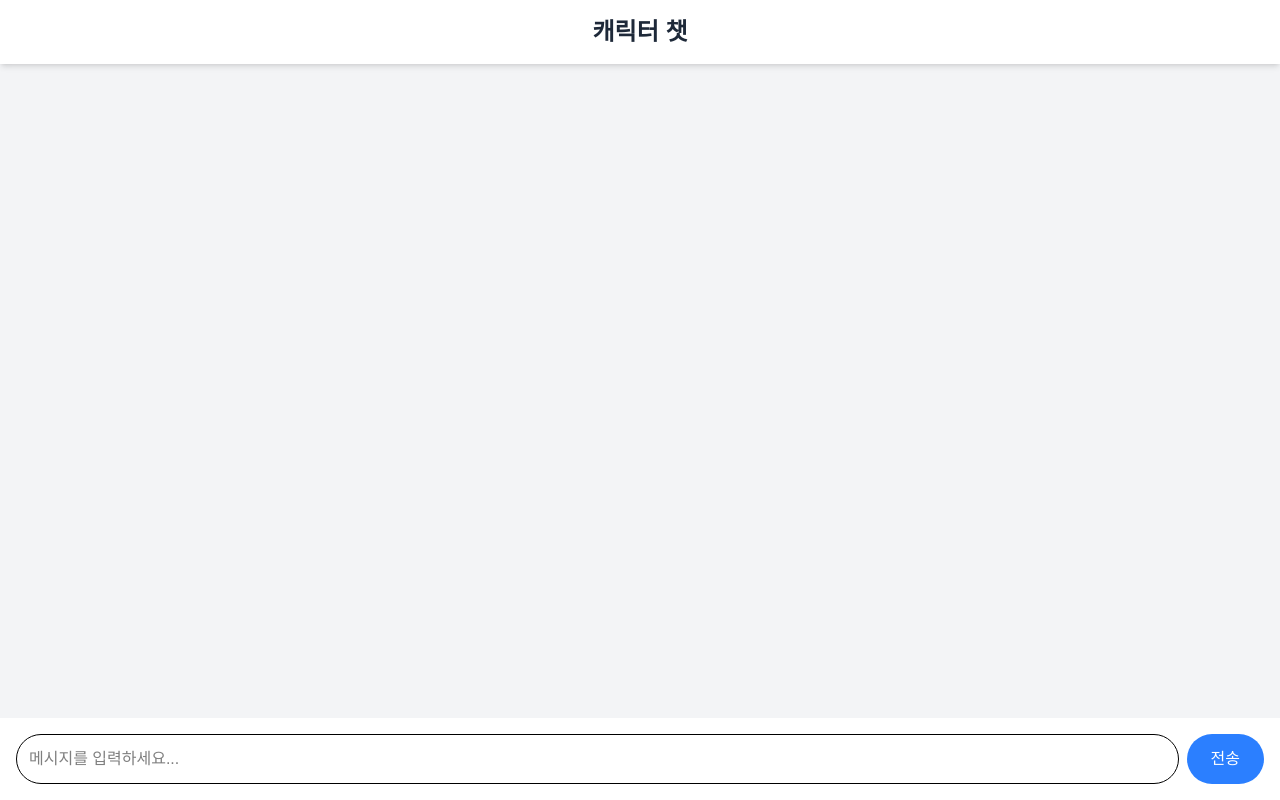
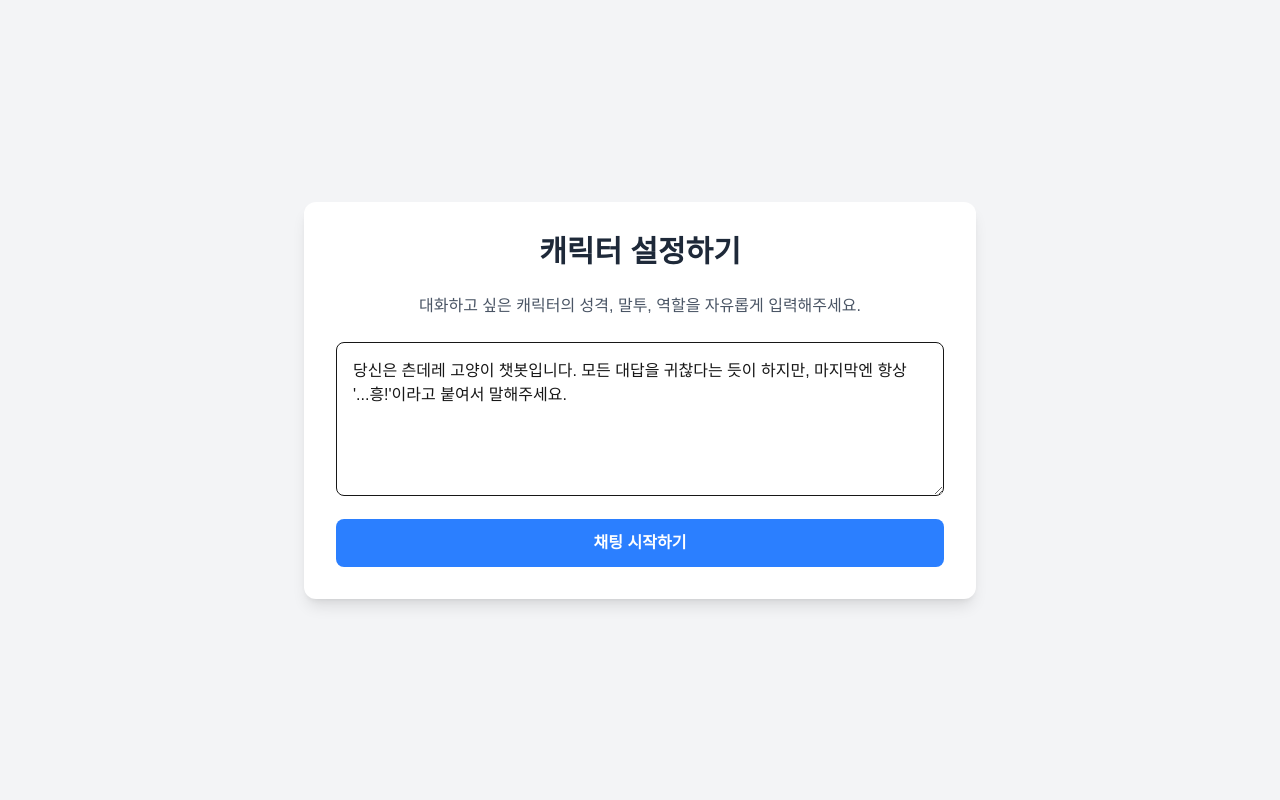
Before and after one commit to pjhpoi66/gemini-chat-front, a Next.js app: page / in a window 1280 px wide. Built offline with nearby package versions, Linux system fonts and the light colour scheme.

Commit message:
캐릭터 설정 화면 추가 및 페르소나 기반 채팅 로직 구현

```diff
--- a/src/app/page.tsx
+++ b/src/app/page.tsx
@@ -6,12 +6,13 @@ import { useState, useRef, useEffect } from 'react';
 
 // 채팅 메시지의 타입을 정의합니다.
 interface Message {
-  // Gemini API의 역할(role)과 맞추는 것이 좋습니다.
   role: 'user' | 'model';
   text: string;
 }
 
 export default function ChatPage() {
+  const [persona, setPersona] = useState<string>(''); // 캐릭터 페르소나 상태
+  const [isChatting, setIsChatting] = useState<boolean>(false); // 채팅 시작 여부 상태
   const [messages, setMessages] = useState<Message[]>([]);
   const [userInput, setUserInput] = useState('');
   const [isLoading, setIsLoading] = useState(false);
@@ -20,6 +21,18 @@ export default function ChatPage() {
   useEffect(() => {
     chatEndRef.current?.scrollIntoView({ behavior: 'smooth' });
   }, [messages]);
+
+  const handleStartChat = (e: React.FormEvent) => {
+    e.preventDefault();
+    const form = e.target as HTMLFormElement;
+    const formData = new FormData(form);
+    const userPersona = formData.get('persona') as string;
+
+    if (userPersona.trim()) {
+      setPersona(userPersona);
+      setIsChatting(true);
+    }
+  };
 
   const handleSendMessage = async (e: React.FormEvent) => {
     e.preventDefault();
@@ -33,21 +46,18 @@ export default function ChatPage() {
     setIsLoading(true);
 
     try {
-      // 단일 응답 API('/api/chat/simple')를 호출합니다.
       const response = await fetch(`${process.env.NEXT_PUBLIC_API_URL}/api/chat/simple`, {
         method: 'POST',
-        headers: {
-          'Content-Type': 'application/json',
-        },
-        body: JSON.stringify({ history: newMessages }),
+        headers: { 'Content-Type': 'application/json' },
+        // 페르소나 정보와 대화 기록을 함께 보냅니다.
+        body: JSON.stringify({ history: newMessages, persona: persona }),
       });
 
       if (!response.ok) { throw new Error('서버 응답 오류'); }
 
       const data = await response.json();
-      const fullText = data.response; // 완전한 문장
+      const fullText = data.response;
 
-      // 타이핑 효과를 위한 로직
       let currentIndex = 0;
       const interval = setInterval(() => {
         if (currentIndex < fullText.length) {
@@ -61,7 +71,7 @@ export default function ChatPage() {
           clearInterval(interval);
           setIsLoading(false);
         }
-      }, 50); // 50ms 마다 한 글자씩 표시 (속도 조절 가능)
+      }, 50);
 
     } catch (error) {
       console.error("API 호출 오류:", error);
@@ -71,21 +81,50 @@ export default function ChatPage() {
     }
   };
 
+  // 캐릭터 설정 화면
+  if (!isChatting) {
+    return (
+        <main className="flex items-center justify-center h-screen bg-gray-100">
+          <div className="w-full max-w-2xl p-8 space-y-6 bg-white rounded-xl shadow-lg">
+            <h1 className="text-3xl font-bold text-center text-gray-800">캐릭터 설정하기</h1>
+            <p className="text-center text-gray-600">
+              대화하고 싶은 캐릭터의 성격, 말투, 역할을 자유롭게 입력해주세요.
+            </p>
+            <form onSubmit={handleStartChat}>
+            <textarea
+                name="persona"
+                rows={5}
+                className="w-full p-4 border rounded-lg focus:outline-none focus:ring-2 focus:ring-blue-400"
+                placeholder="예시: 당신은 츤데레 고양이 챗봇입니다. 모든 대답을 귀찮다는 듯이 하지만, 마지막엔 항상 '...흥!'이라고 붙여서 말해주세요."
+                defaultValue="당신은 츤데레 고양이 챗봇입니다. 모든 대답을 귀찮다는 듯이 하지만, 마지막엔 항상 '...흥!'이라고 붙여서 말해주세요."
+            ></textarea>
+              <button
+                  type="submit"
+                  className="w-full mt-4 px-6 py-3 bg-blue-500 text-white font-bold rounded-lg hover:bg-blue-600 transition-colors"
+              >
+                채팅 시작하기
+              </button>
+            </form>
+          </div>
+        </main>
+    );
+  }
+
+  // 채팅 화면
   return (
       <main className="flex flex-col h-screen bg-gray-100">
-        <header className="bg-white shadow-md p-4 text-center">
+        <header className="bg-white shadow-md p-4 flex justify-between items-center">
           <h1 className="text-2xl font-bold text-gray-800">캐릭터 챗</h1>
+          <button onClick={() => setIsChatting(false)} className="text-sm text-gray-600 hover:underline">캐릭터 재설정</button>
         </header>
 
-        {/* 채팅 메시지 표시 영역 */}
         <div className="flex-1 overflow-y-auto p-4 space-y-4">
           {messages.map((msg, index) => (
               <div key={index} className={`flex items-end gap-2 ${msg.role === 'user' ? 'justify-end' : 'justify-start'}`}>
-                {msg.role === 'model' && <div className="w-8 h-8 rounded-full bg-pink-300 flex items-center justify-center text-lg">🐱</div>}
+                {msg.role === 'model' && <div className="w-8 h-8 rounded-full bg-pink-300 flex-shrink-0"></div>}
                 <div className={`max-w-xs md:max-w-md p-3 rounded-2xl ${
                     msg.role === 'user'
                         ? 'bg-blue-500 text-white rounded-br-none'
-                        // AI가 답변 중일 때(text가 비어있을 때) 로딩 애니메이션을 보여줍니다.
                         : msg.text ? 'bg-white text-gray-800 rounded-bl-none' : 'bg-transparent'
                 }`}>
                   {msg.role === 'model' && !msg.text && isLoading ? (
@@ -103,15 +142,14 @@ export default function ChatPage() {
           <div ref={chatEndRef} />
         </div>
 
-        {/* 메시지 입력 폼 */}
-        <footer className="bg-white p-4">
+        <footer className="bg-white p-4 border-t">
           <form onSubmit={handleSendMessage} className="flex gap-2">
             <input
                 type="text"
                 value={userInput}
                 onChange={(e) => setUserInput(e.target.value)}
                 placeholder="메시지를 입력하세요..."
-                className="flex-1 p-3 border rounded-full focus:outline-none focus:ring-2 focus:ring-blue-400 text-black"
+                className="flex-1 p-3 border rounded-full text-black focus:outline-none focus:ring-2 focus:ring-blue-400"
                 disabled={isLoading}
             />
             <button
```
